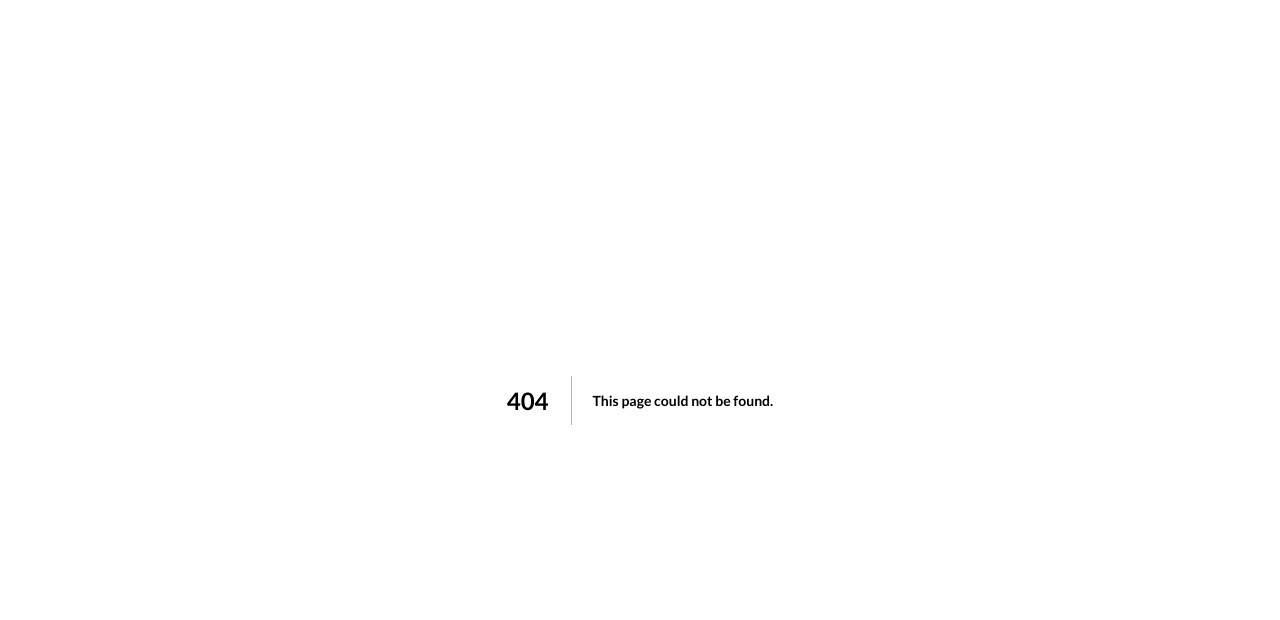
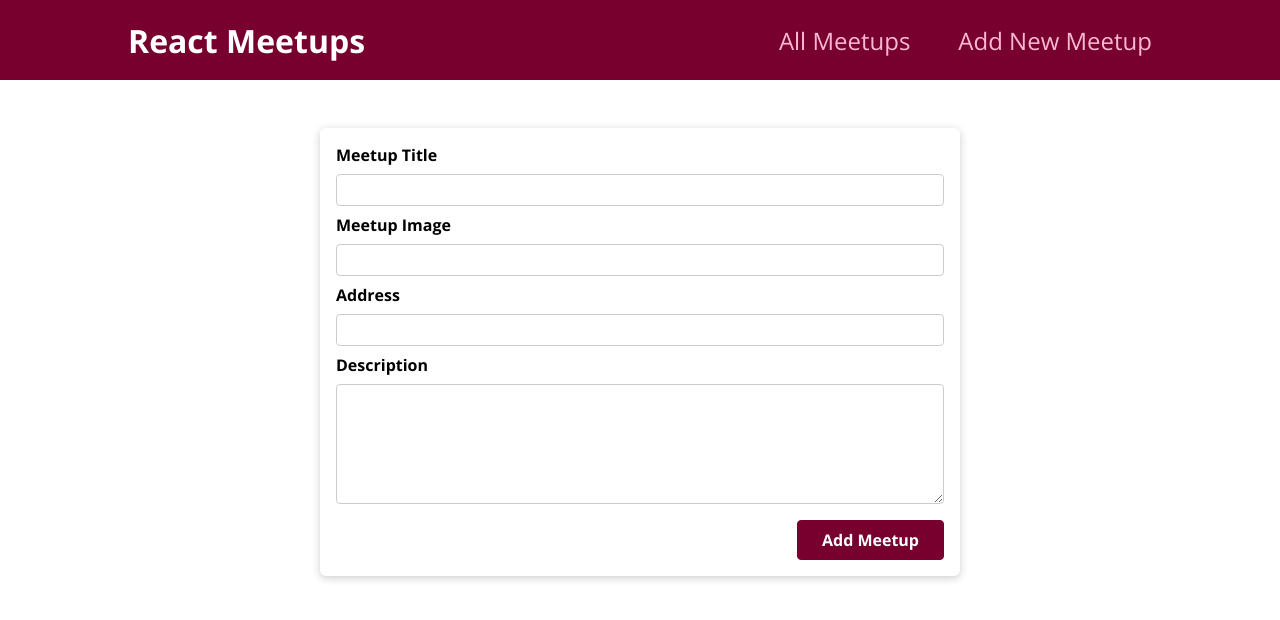
Before and after one commit to abofaz-hezave/meetup, a Next.js app: page /new-meetup in a window 1280 px wide. Before the commit this address had no page. Shown: the top 620 px of the page. Built offline with nearby package versions, Linux system fonts and the light colour scheme.

Commit message:
created a page for new meetup in pages

```diff
--- /dev/null
+++ b/pages/new-meetup/index.js
@@ -0,0 +1,10 @@
+import NewMeetupForm from '../../components/meetups/NewMeetupForm';
+import Layout from '../../components/layout/Layout';
+
+export default function Home() {
+  return (
+    <Layout>
+      <NewMeetupForm />
+    </Layout>
+  );
+}
```
